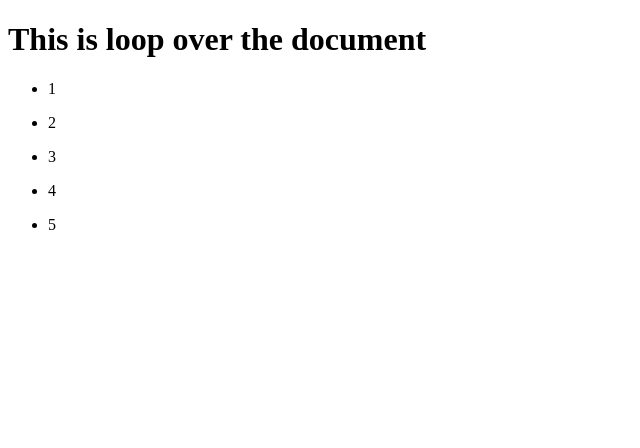
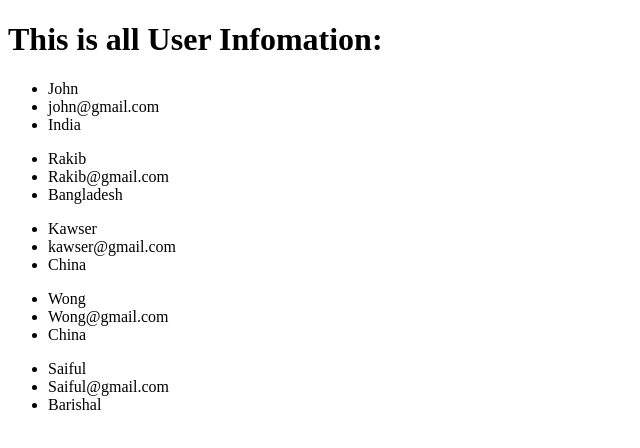
Before and after one commit to Rakibul-Hassan-1/React_Learning, a React (Vite) app in the folder react-demos/: page / in a window 1280 px wide. Shown: the top 448 px of the page, without its empty margins (0-640 px from the left). Built offline with nearby package versions, Linux system fonts and the light colour scheme.

Commit message:
user info showing from the user list

```diff
--- a/react-demos/src/App.jsx
+++ b/react-demos/src/App.jsx
@@ -1,11 +1,12 @@
-import Loop from "./components/Loop";
+import UserInfo from "./components/UserInfo";
 
 const App = () => {
   return (
     <div>
       {/* <Greeting /> */}
       {/* <Product /> */}
-      <Loop />
+      {/* <Loop /> */}
+      <UserInfo />
     </div>
   );
 };
--- a/react-demos/src/components/Loop.tsx
+++ b/react-demos/src/components/Loop.tsx
@@ -1,16 +1,16 @@
-const Loop = () => {
-  const number = [1, 2, 3, 4, 5];
-  return (
-    <div>
-      <h1>This is loop over the document</h1>
-      {number.map((number) => (
-        // Unique key is required for each loop identifier
-        <ul key={number}>
-          <li>{number}</li>
-        </ul>
-      ))}
-    </div>
-  );
-};
+// const Loop = () => {
+//   const number = [1, 2, 3, 4, 5];
+//   return (
+//     <div>
+//       <h1>This is loop over the document</h1>
+//       {number.map((number) => (
+//         // Unique key is required for each loop identifier
+//         <ul key={number}>
+//           <li>{number}</li>
+//         </ul>
+//       ))}
+//     </div>
+//   );
+// };
 
-export default Loop;
+// export default Loop;
--- /dev/null
+++ b/react-demos/src/components/UserInfo.jsx
@@ -0,0 +1,43 @@
+const UserInfo = () => {
+  const user = [
+    {
+      username: "John",
+      email: "john@gmail.com",
+      location: "India",
+    },
+    {
+      username: "Rakib",
+      email: "Rakib@gmail.com",
+      location: "Bangladesh",
+    },
+    {
+      username: "Kawser",
+      email: "kawser@gmail.com",
+      location: "China",
+    },
+    {
+      username: "Wong",
+      email: "Wong@gmail.com",
+      location: "China",
+    },
+    {
+      username: "Saiful",
+      email: "Saiful@gmail.com",
+      location: "Barishal",
+    },
+  ];
+  return (
+    <div>
+      <h1>This is all User Infomation:</h1>
+      {user.map((user) => (
+        <ul key={Math.random()}>
+          <li>{user.username}</li>
+          <li>{user.email}</li>
+          <li>{user.location}</li>
+        </ul>
+      ))}
+    </div>
+  );
+};
+
+export default UserInfo;
```
